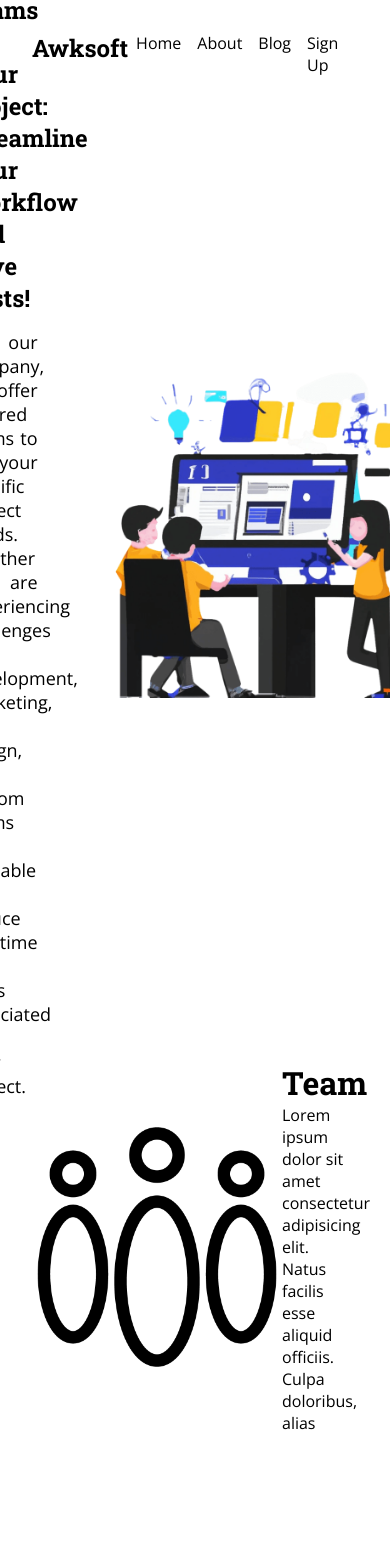
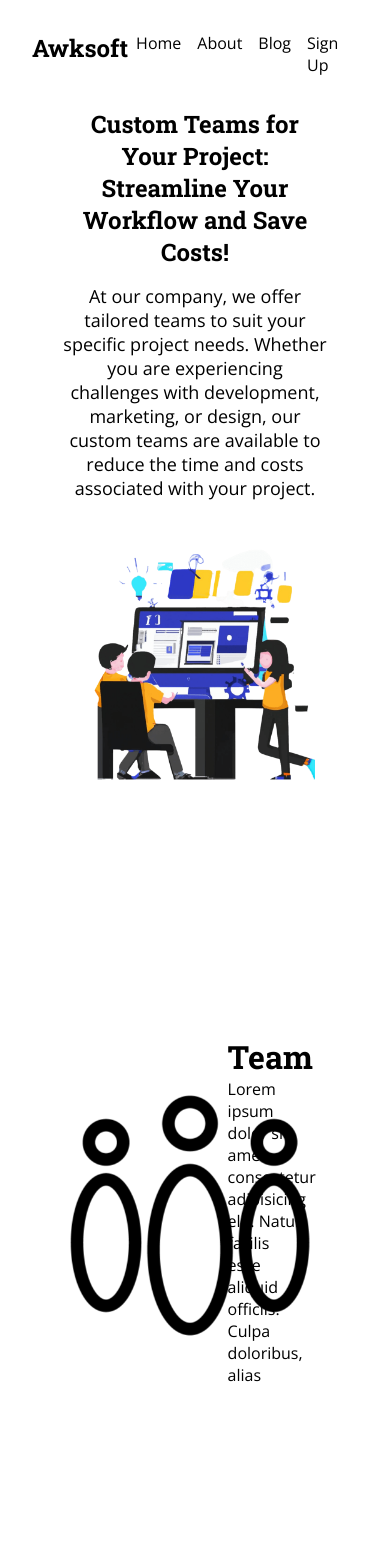
Before and after one commit to muhammad-awais-mumtaz/awksoft, a Next.js app: page / in a window 390 px wide. Shown: the top 1568 px of the page. Built offline with nearby package versions, Linux system fonts and the light colour scheme.

Commit message:
added animation to hero section image and properties section images

```diff
--- a/components/hero/hero.module.css
+++ b/components/hero/hero.module.css
@@ -3,6 +3,7 @@
   display: flex;
   justify-content: center;
   align-items: center;
+  flex-wrap: wrap;
 }
 
 .details {
@@ -12,7 +13,7 @@
 .details h1 {
   width: 60%;
   margin-bottom: 1rem;
-  font-size: 1.5em;
+  /* font-size: 1.5rem; */
   text-align: justify;
 }
 
@@ -21,3 +22,50 @@
   font-size: large;
   text-align: justify;
 }
+
+.img_cont {
+  position: relative;
+  width: 340px;
+  height: 340px;
+  animation: jump 1.5s linear infinite;
+}
+
+@keyframes jump {
+  0% {
+    transform: translate(0, 0);
+  }
+  50% {
+    transform: translate(0, 10px);
+  }
+  100% {
+    transform: translate(0, 0);
+  }
+}
+
+/* Mobile */
+@media (max-width: 750px) {
+  .main {
+    height: auto;
+    margin: 1rem;
+  }
+
+  .details {
+    width: 90%;
+  }
+
+  .details h1 {
+    width: auto;
+    text-align: center;
+  }
+
+  .details p {
+    width: auto;
+    text-align: center;
+  }
+
+  .img_cont {
+    width: 240px;
+    height: 240px;
+    margin-top: 2rem;
+  }
+}
--- a/components/hero/hero.tsx
+++ b/components/hero/hero.tsx
@@ -19,12 +19,13 @@ export default function Hero() {
           </p>
         </section>
         <section className={styles.illustration}>
-          <div>
+          <div className={styles.img_cont}>
             <Image
+              className={styles.hero_image}
               src="/hero/img.png"
               alt="Image of a team working on a computer. Discussing something with each other."
-              width={340}
-              height={340}
+              fill
+              sizes="(max-width: 768px) 100vw, (max-width: 1200px) 50vw, 33vw"
               priority
             />
           </div>
--- a/components/properties/properties.module.css
+++ b/components/properties/properties.module.css
@@ -2,7 +2,55 @@
   display: flex;
   justify-content: space-around;
   align-items: center;
+  flex-wrap: wrap;
   height: 70vh;
+  padding: 5rem;
+}
+
+.Team {
+  animation: jump 1.5s linear infinite;
+}
+
+.Design {
+  animation: rotate 2s linear infinite;
+}
+
+.Development {
+  animation: jump 1.5s linear infinite;
+}
+
+.Marketing {
+  animation: rotate 2s linear infinite;
+}
+
+.Maintenance {
+  animation: jump 1.5s linear infinite;
+}
+
+@keyframes jump {
+  0% {
+    transform: translate(0, 0);
+  }
+  50% {
+    transform: translate(0, 10px);
+  }
+  100% {
+    transform: translate(0, 0);
+  }
+}
+
+@keyframes rotate {
+  0% {
+    transform: rotate(0deg);
+  }
+
+  50% {
+    transform: rotate(10deg);
+  }
+
+  100% {
+    transform: rotate(0deg);
+  }
 }
 
 .property div {
@@ -12,3 +60,12 @@
 .property div p {
   width: 80%;
 }
+
+/* Mobile */
+@media (max-width: 750px) {
+  .property {
+    height: 100vh;
+    padding: 0;
+    align-items: center;
+  }
+}
--- a/components/properties/properties.tsx
+++ b/components/properties/properties.tsx
@@ -3,28 +3,38 @@ import styles from "./properties.module.css";
 import Image from "next/image";
 
 export default function Properties() {
-  let properties: { title: string; addressOfImage: string; text: string }[] = [
+  let properties: {
+    id: number;
+    title: string;
+    addressOfImage: string;
+    text: string;
+  }[] = [
     {
+      id: 1,
       title: "Team",
       addressOfImage: "/properties/team/team.png",
       text: "Lorem ipsum dolor sit amet consectetur adipisicing elit. Natus facilis esse aliquid officiis. Culpa doloribus, alias",
     },
     {
+      id: 2,
       title: "Design",
       addressOfImage: "/properties/design/design.png",
       text: "Lorem ipsum dolor sit amet consectetur adipisicing elit. Natus facilis esse aliquid officiis. Culpa doloribus, alias",
     },
     {
+      id: 3,
       title: "Development",
       addressOfImage: "/properties/development/development.png",
       text: "Lorem ipsum dolor sit amet consectetur adipisicing elit. Natus facilis esse aliquid officiis. Culpa doloribus, alias",
     },
     {
+      id: 4,
       title: "Marketing",
       addressOfImage: "/properties/marketing/marketing.png",
       text: "Lorem ipsum dolor sit amet consectetur adipisicing elit. Natus facilis esse aliquid officiis. Culpa doloribus, alias",
     },
     {
+      id: 5,
       title: "Maintenance",
       addressOfImage: "/properties/maintenance/maintenance3.png",
       text: "Lorem ipsum dolor sit amet consectetur adipisicing elit. Natus facilis esse aliquid officiis. Culpa doloribus, alias",
@@ -34,14 +44,16 @@ export default function Properties() {
     <>
       <div className={styles.prop_cont}>
         {properties.map((e) => (
-          <div className={styles.property}>
+          <div className={styles.property} key={e.id}>
+            <div className={`${styles.img_cont} ${styles[e.title]}`}>
               <Image
                 src={e.addressOfImage}
-              alt="My Image"
+                alt={e.title}
                 width={250}
                 height={250}
                 priority
               />
+            </div>
             <div>
               <h1>{e.title}</h1>
               <p>{e.text}</p>
--- a/src/app/page.module.css
+++ b/src/app/page.module.css
@@ -9,9 +9,6 @@
 /* Tablet and Smaller Desktop */
 @media (min-width: 701px) and (max-width: 1120px) {
 }
-.main {
-  margin: 2rem;
-}
 
 /* Mobile */
 @media (max-width: 700px) {
```
Lines whose indentation alone changed are shown as unchanged.
